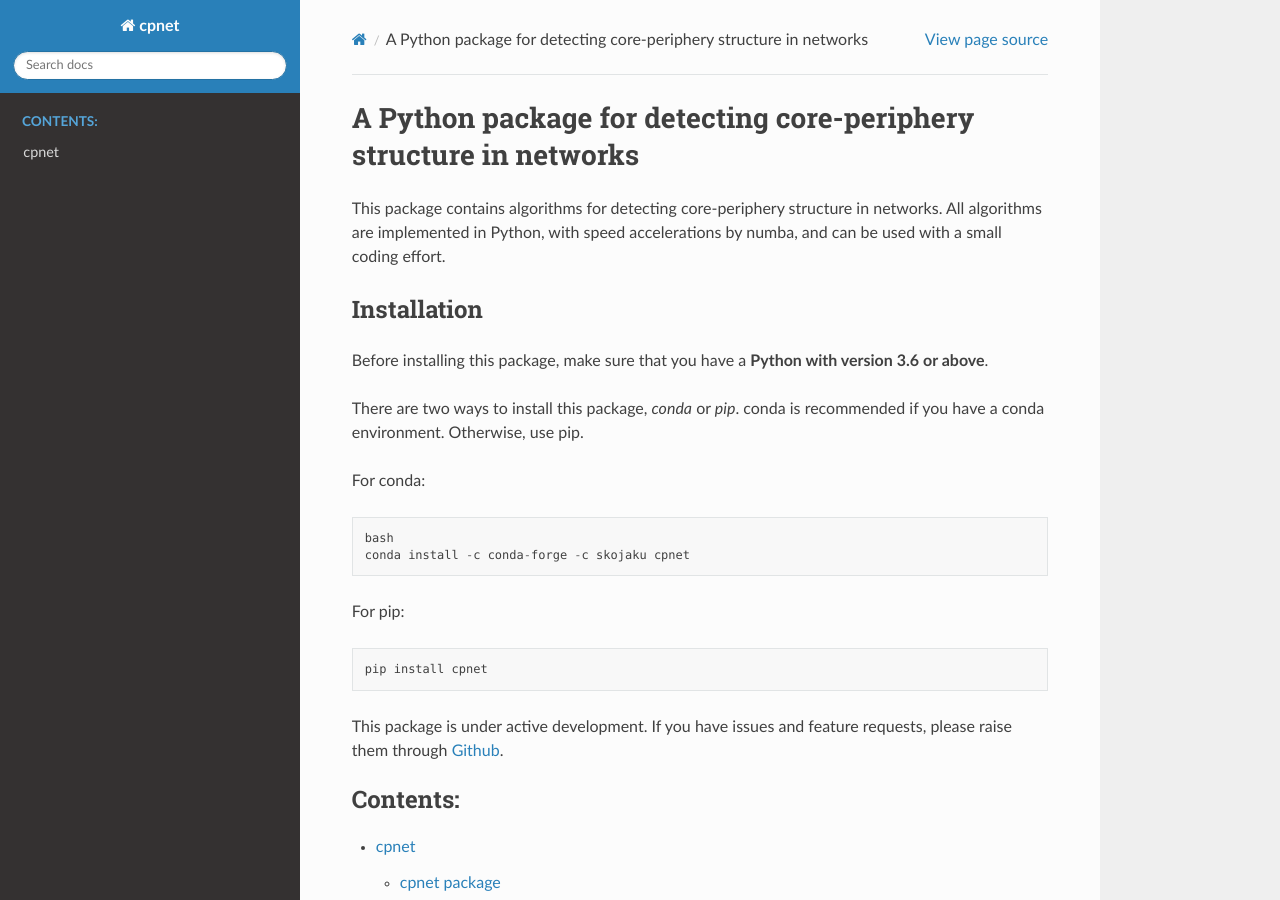
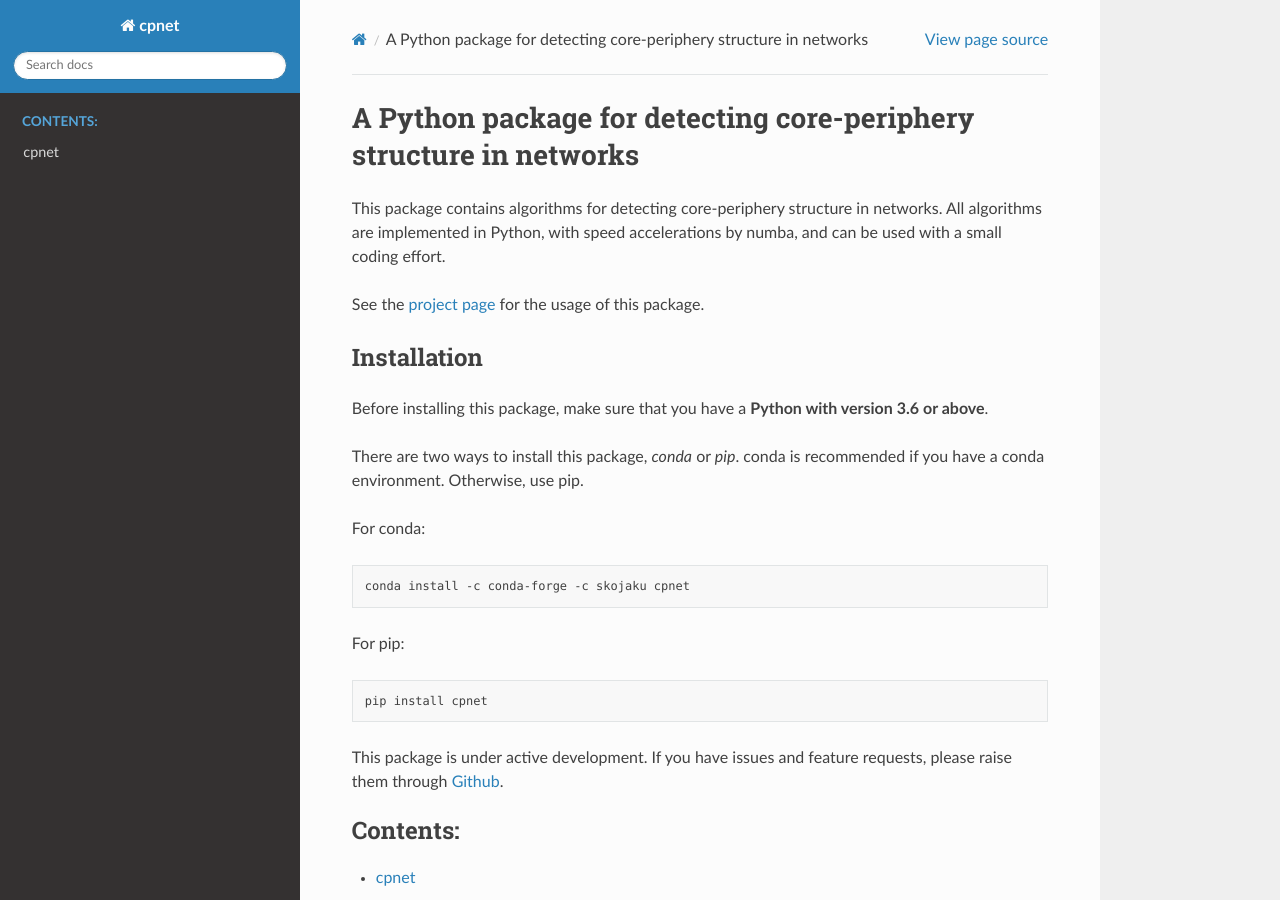
Before and after one commit to skojaku/core-periphery-detection, a Sphinx documentation site: the page built from docs/source/index.rst, in a window 1280 px wide and 900 px high. Built offline with Sphinx 7.4.7 and the Read the Docs theme 2.0.0, drawn with Linux system fonts in a browser that asks for light colours.

Commit message:
fix index.rst

```diff
--- a/docs/source/index.rst
+++ b/docs/source/index.rst
@@ -9,6 +9,8 @@ A Python package for detecting core-periphery structure in networks
 This package contains algorithms for detecting core-periphery structure in networks.
 All algorithms are implemented in Python, with speed accelerations by numba, and can be used with a small coding effort.
 
+See the `project page <https://github.com/skojaku/core-periphery-detection>`_ for the usage of this package.
+
 
 Installation
 ************
@@ -17,12 +19,15 @@ Before installing this package, make sure that you have a **Python with version
 
 There are two ways to install this package, *conda* or *pip*. conda is recommended if you have a conda environment. Otherwise, use pip.
 
-For conda::
+For conda:
 
-    bash
+.. code-block:: bash
+
     conda install -c conda-forge -c skojaku cpnet
 
-For pip::
+For pip:
+
+.. code-block:: bash
 
     pip install cpnet
 
```
